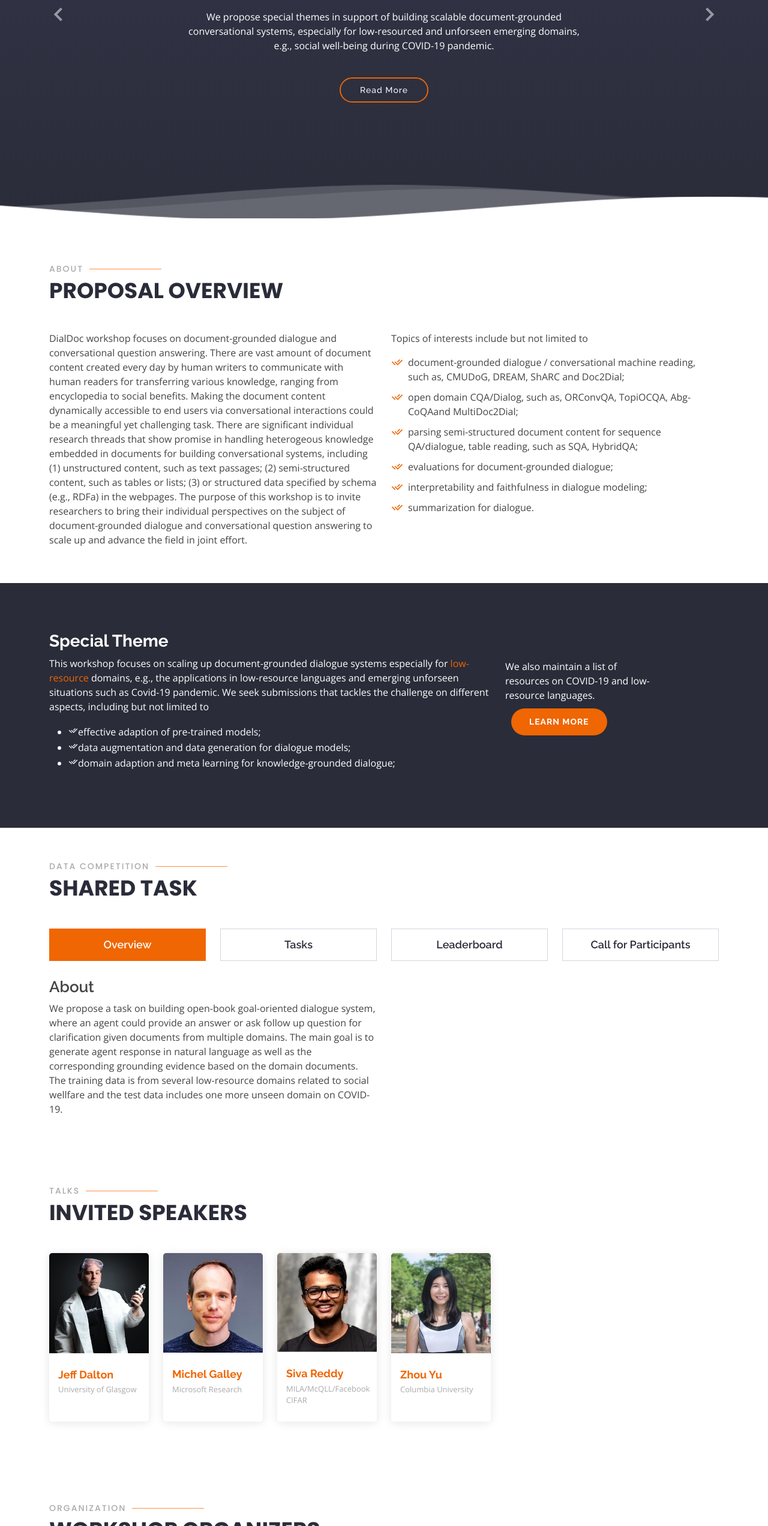
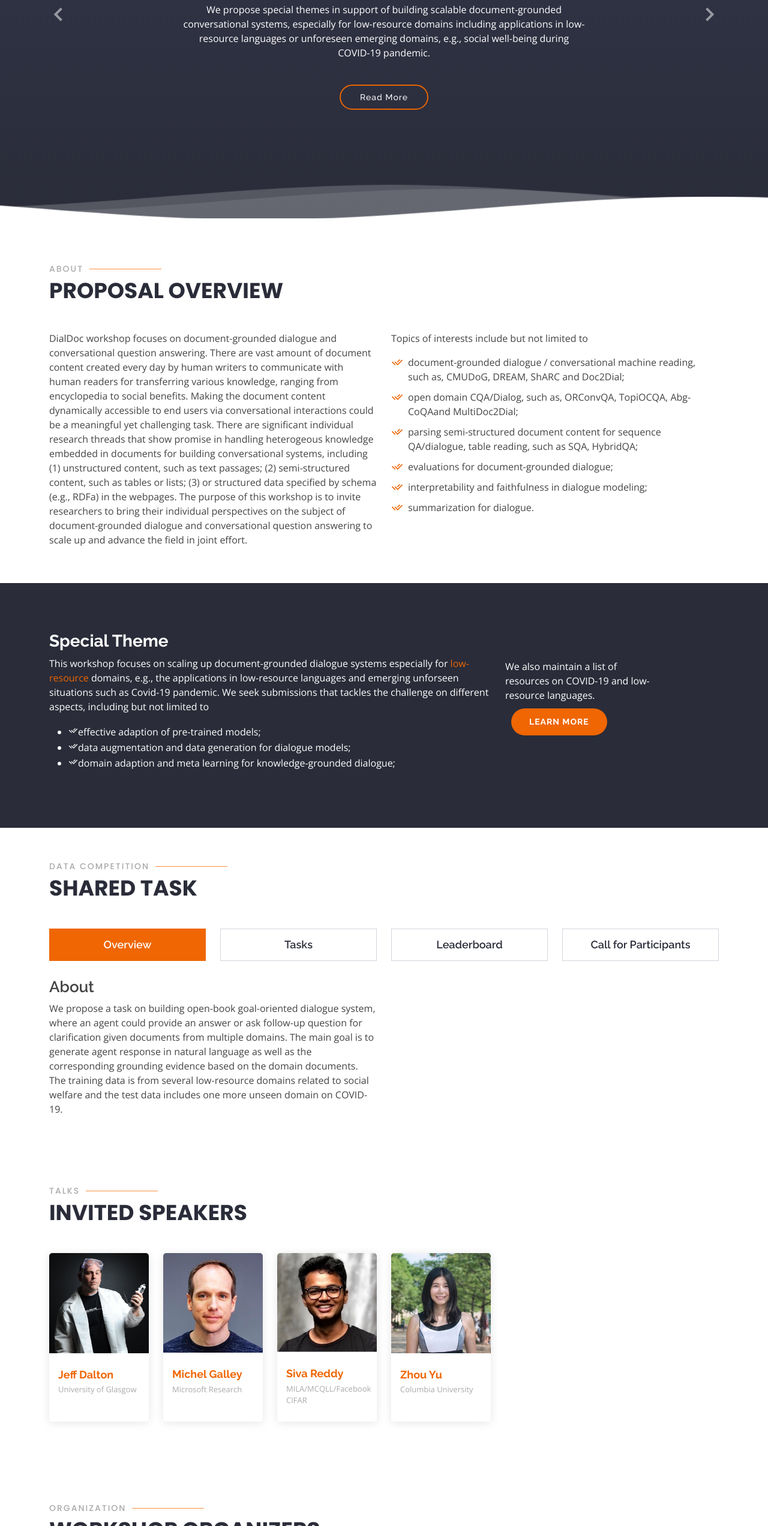
Before and after one commit to doc2dial/workshop2022, a plain HTML site: page index.html in a window 1280 px wide. Shown: the part 256-2800 px from the top of the page at 60% size. Drawn offline with nearby package versions, Linux system fonts and the light colour scheme.

Commit message:
Update index.html

```diff
--- a/index.html
+++ b/index.html
@@ -80,7 +80,7 @@
         <div class="carousel-container">
           <h2 class="animate__animated animate__fadeInDown">Welcome to <span>DialDoc 2022</span></h2>
           <p class="animate__animated fanimate__adeInUp">
-              DialDoc Workshop focuses on document-grounded dialogue and conversational question answering.
+              DialDoc Workshop focuses on building and scaling up document-grounded dialogue and conversational question answering systems for various domains.
          </p>
           <a href="#about" class="btn-get-started animate__animated animate__fadeInUp scrollto">Read More</a>
         </div>
@@ -90,7 +90,7 @@
       <div class="carousel-item">
         <div class="carousel-container">
           <h2 class="animate__animated animate__fadeInDown">Themes</h2>
-          <p class="animate__animated animate__fadeInUp">We propose special themes in support of building scalable document-grounded conversational systems, especially for low-resourced and unforseen emerging domains, e.g., social well-being during COVID-19 pandemic.</p>
+          <p class="animate__animated animate__fadeInUp">We propose special themes in support of building scalable document-grounded conversational systems, especially for low-resource domains including applications in low-resource languages or unforeseen emerging domains, e.g., social well-being during COVID-19 pandemic.</p>
           <a href="#theme" class="btn-get-started animate__animated animate__fadeInUp scrollto">Read More</a>
         </div>
       </div>
@@ -99,7 +99,7 @@
       <div class="carousel-item">
         <div class="carousel-container">
           <h2 class="animate__animated animate__fadeInDown">Shared Task</h2>
-          <p class="animate__animated animate__fadeInUp">We propose shared task to invite different research perspectives towards building goal-oriented document-grounded dialogue system on open-book multi-domain documents, including Covid-19 domain.</p>
+          <p class="animate__animated animate__fadeInUp">We propose shared task to invite different research perspectives towards building goal-oriented document-grounded dialogue system on open-book multi-domain documents, including COVID-19 domain.</p>
           <a href="#about" class="btn-get-started animate__animated animate__fadeInUp scrollto">Read More</a>
         </div>
       </div>
@@ -236,7 +236,7 @@
               <div class="col-lg-6 order-2 order-lg-1 mt-3 mt-lg-0">
                 <h3>About</h3>
                 <p>
-                    We propose a task on building open-book goal-oriented dialogue system, where an agent could provide an answer or ask follow up question for clarification given documents from multiple domains. The main goal is to generate agent response in natural language as well as the corresponding grounding evidence based on the domain documents. The training data is from several low-resource domains related to social wellfare and the test data includes one more unseen domain on COVID-19.
+                    We propose a task on building open-book goal-oriented dialogue system, where an agent could provide an answer or ask follow-up question for clarification given documents from multiple domains. The main goal is to generate agent response in natural language as well as the corresponding grounding evidence based on the domain documents. The training data is from several low-resource domains related to social welfare and the test data includes one more unseen domain on COVID-19.
                 </p>
               </div>
 
@@ -377,7 +377,7 @@
                   </div>
                   <div class="member-info">
                     <h4><a href="https://sivareddy.in">Siva Reddy</a></h4>
-                    <span>MILA/McQLL/Facebook CIFAR</span>
+                    <span>MILA/MCQLL/Facebook CIFAR</span>
                   </div>
                 </div>
             </div>
```
